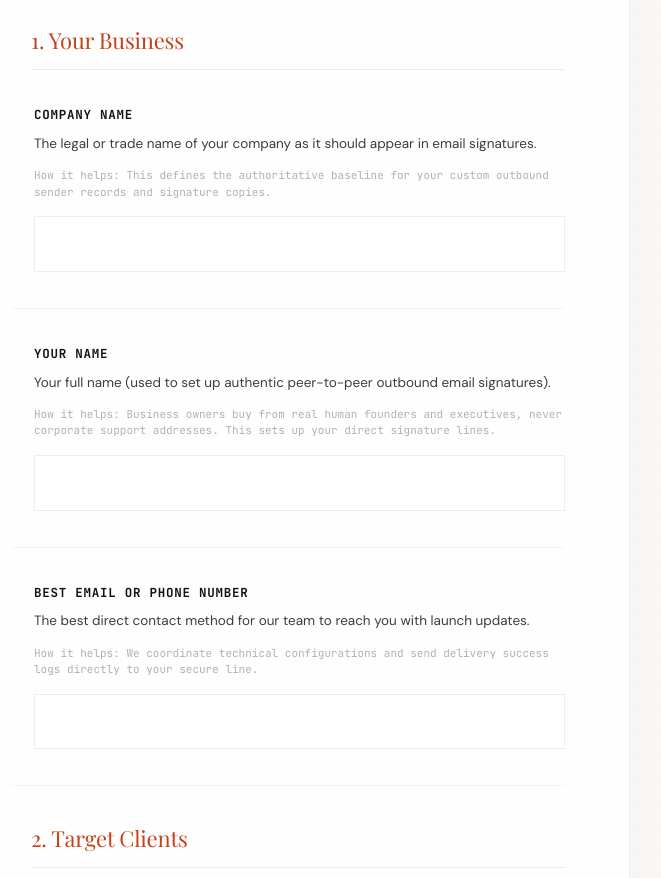
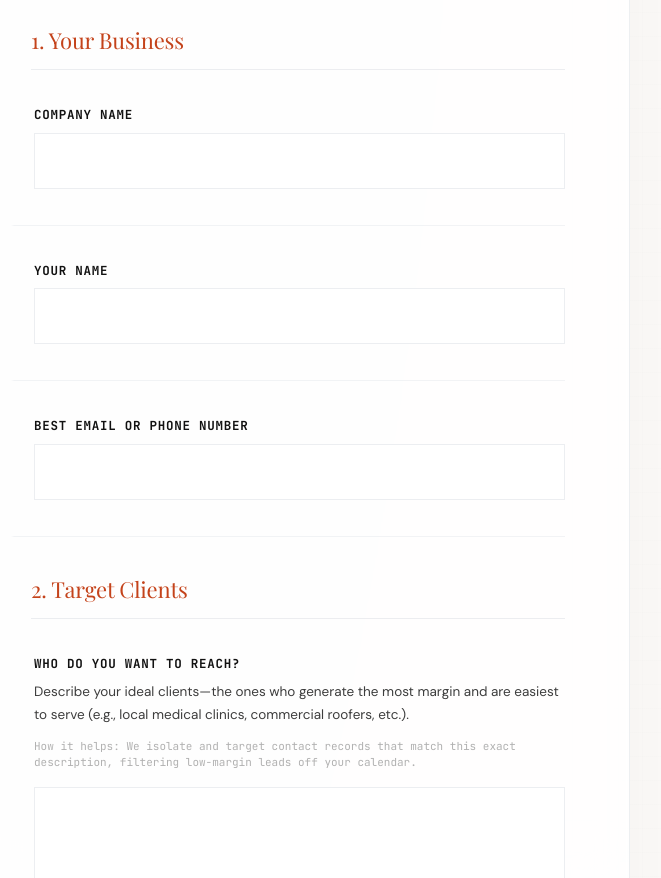
Before and after one commit to jaexochill2-code/scalesteady-engineers, a Next.js app: page /onboarding in a window 1280 px wide. Shown: the part 500-1378 px from the top of the page, without its empty margins (342-1003 px from the left). Built offline with nearby package versions, Linux system fonts and the light colour scheme; no server answers.

Commit message:
style(onboarding): simplify basic identity questions, emphasizing strategic campaign inputs

```diff
--- a/src/app/onboarding/page.tsx
+++ b/src/app/onboarding/page.tsx
@@ -578,10 +578,6 @@ export default function OnboardingPage() {
             {/* Q1: Business Name */}
             <div style={questionGroupStyle(activeField === "company_name", activeField !== null)}>
               <label style={labelStyle(activeField === "company_name")}>Company name</label>
-              <span style={helperStyle}>The legal or trade name of your company as it should appear in email signatures.</span>
-              <span style={insightStyle(activeField === "company_name")}>
-                How it helps: This defines the authoritative baseline for your custom outbound sender records and signature copies.
-              </span>
               <input
                 type="text"
                 required
@@ -596,10 +592,6 @@ export default function OnboardingPage() {
             {/* Q2: Contact Person */}
             <div style={questionGroupStyle(activeField === "contact_name", activeField !== null)}>
               <label style={labelStyle(activeField === "contact_name")}>Your name</label>
-              <span style={helperStyle}>Your full name (used to set up authentic peer-to-peer outbound email signatures).</span>
-              <span style={insightStyle(activeField === "contact_name")}>
-                How it helps: Business owners buy from real human founders and executives, never corporate support addresses. This sets up your direct signature lines.
-              </span>
               <input
                 type="text"
                 required
@@ -614,10 +606,6 @@ export default function OnboardingPage() {
             {/* Q3: Contact details */}
             <div style={questionGroupStyle(activeField === "contact_details", activeField !== null)}>
               <label style={labelStyle(activeField === "contact_details")}>Best email or phone number</label>
-              <span style={helperStyle}>The best direct contact method for our team to reach you with launch updates.</span>
-              <span style={insightStyle(activeField === "contact_details")}>
-                How it helps: We coordinate technical configurations and send delivery success logs directly to your secure line.
-              </span>
               <input
                 type="text"
                 required
```
